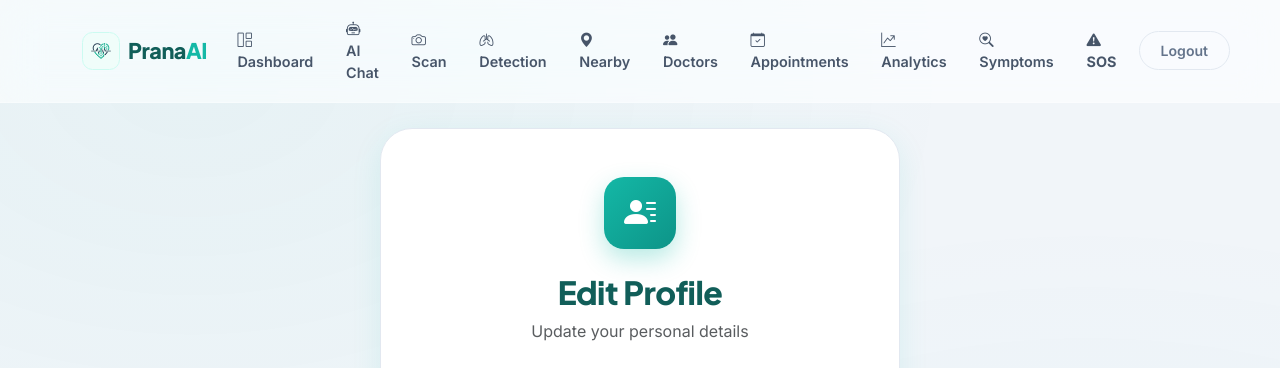
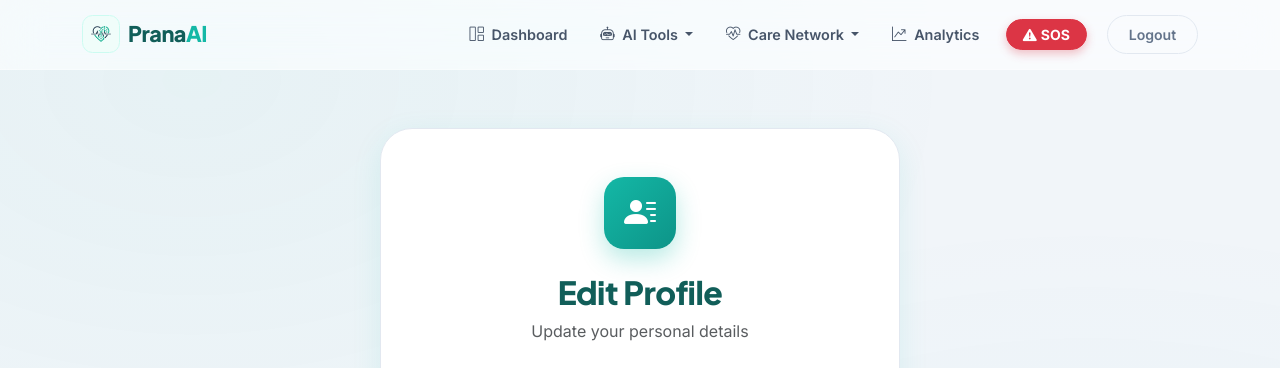
Before and after one commit to veereshawaralli/PranaAI, a Django app: page /accounts/edit-profile/ in a window 1280 px wide. Shown: the top 368 px of the page. Run offline with Django 5.2, Linux system fonts and the light colour scheme; the visitor is signed in with stand-in values (Sample User, id 1); some libraries are stand-ins or nearby versions.

Commit message:
ui: organized navigation bar into dropdown menus

```diff
--- a/templates/base.html
+++ b/templates/base.html
@@ -47,55 +47,49 @@
                                 <i class="bi bi-grid-1x2 me-1"></i> Dashboard
                             </a>
                         </li>
-                        <li class="nav-item">
-                            <a class="nav-link" href="{% url 'chatbot:chat' %}">
-                                <i class="bi bi-robot me-1"></i> AI Chat
+
+                        <!-- AI & Diagnostics Dropdown -->
+                        <li class="nav-item dropdown">
+                            <a class="nav-link dropdown-toggle" href="#" role="button" data-bs-toggle="dropdown" aria-expanded="false">
+                                <i class="bi bi-robot me-1"></i> AI Tools
                             </a>
+                            <ul class="dropdown-menu dropdown-menu-end border-0 shadow-sm rounded-3">
+                                <li><a class="dropdown-item py-2" href="{% url 'chatbot:chat' %}"><i class="bi bi-chat-dots text-primary me-2"></i> AI Chat Assistant</a></li>
+                                <li><a class="dropdown-item py-2" href="{% url 'symptom_checker:checker' %}"><i class="bi bi-search-heart text-danger me-2"></i> Symptom Checker</a></li>
+                                <li><hr class="dropdown-divider"></li>
+                                <li><a class="dropdown-item py-2" href="{% url 'ocr:upload' %}"><i class="bi bi-file-text text-info me-2"></i> Prescription Scan</a></li>
+                                <li><a class="dropdown-item py-2" href="{% url 'disease_detection:upload' %}"><i class="bi bi-lungs text-success me-2"></i> Disease Detection</a></li>
+                            </ul>
                         </li>
-                        <li class="nav-item">
-                            <a class="nav-link" href="{% url 'ocr:upload' %}">
-                                <i class="bi bi-camera me-1"></i> Scan
+
+                        <!-- Care Network Dropdown -->
+                        <li class="nav-item dropdown">
+                            <a class="nav-link dropdown-toggle" href="#" role="button" data-bs-toggle="dropdown" aria-expanded="false">
+                                <i class="bi bi-heart-pulse me-1"></i> Care Network
                             </a>
+                            <ul class="dropdown-menu dropdown-menu-end border-0 shadow-sm rounded-3">
+                                <li><a class="dropdown-item py-2" href="{% url 'locator:map' %}"><i class="bi bi-geo-alt-fill text-success me-2"></i> Nearby Facilities</a></li>
+                                <li><a class="dropdown-item py-2" href="{% url 'appointments:doctor_list' %}"><i class="bi bi-people-fill text-primary me-2"></i> Find Doctors</a></li>
+                                <li><a class="dropdown-item py-2" href="{% url 'appointments:my_appointments' %}"><i class="bi bi-calendar-check text-warning me-2"></i> My Appointments</a></li>
+                            </ul>
                         </li>
-                        <li class="nav-item">
-                            <a class="nav-link" href="{% url 'disease_detection:upload' %}">
-                                <i class="bi bi-lungs me-1"></i> Detection
-                            </a>
-                        </li>
-                        <li class="nav-item">
-                            <a class="nav-link" href="{% url 'locator:map' %}">
-                                <i class="bi bi-geo-alt-fill me-1"></i> Nearby
-                            </a>
-                        </li>
-                        <li class="nav-item">
-                            <a class="nav-link" href="{% url 'appointments:doctor_list' %}">
-                                <i class="bi bi-people-fill me-1"></i> Doctors
-                            </a>
-                        </li>
-                        <li class="nav-item">
-                            <a class="nav-link" href="{% url 'appointments:my_appointments' %}">
-                                <i class="bi bi-calendar-check me-1"></i> Appointments
-                            </a>
-                        </li>
+
                         <li class="nav-item">
                             <a class="nav-link" href="{% url 'analytics:dashboard' %}">
                                 <i class="bi bi-graph-up-arrow me-1"></i> Analytics
                             </a>
                         </li>
-                        <li class="nav-item">
-                            <a class="nav-link" href="{% url 'symptom_checker:checker' %}">
-                                <i class="bi bi-search-heart me-1"></i> Symptoms
-                            </a>
-                        </li>
-                        <li class="nav-item">
-                            <a class="nav-link text-danger fw-bold" href="{% url 'emergency:sos_page' %}">
+
+                        <li class="nav-item ms-lg-2">
+                            <a class="btn btn-sm btn-danger fw-bold rounded-pill px-3 py-1 mt-1 mt-lg-0 d-inline-flex align-items-center" href="{% url 'emergency:sos_page' %}" style="box-shadow: 0 4px 10px rgba(220, 53, 69, 0.3);">
                                 <i class="bi bi-exclamation-triangle-fill me-1"></i> SOS
                             </a>
                         </li>
-                        <li class="nav-item ms-lg-1">
+
+                        <li class="nav-item ms-lg-3">
                             <form method="post" action="{% url 'logout' %}" class="d-inline">
                                 {% csrf_token %}
-                                <button type="submit" class="btn btn-nav-logout">Logout</button>
+                                <button type="submit" class="btn btn-nav-logout mt-2 mt-lg-0">Logout</button>
                             </form>
                         </li>
                     {% else %}
```
